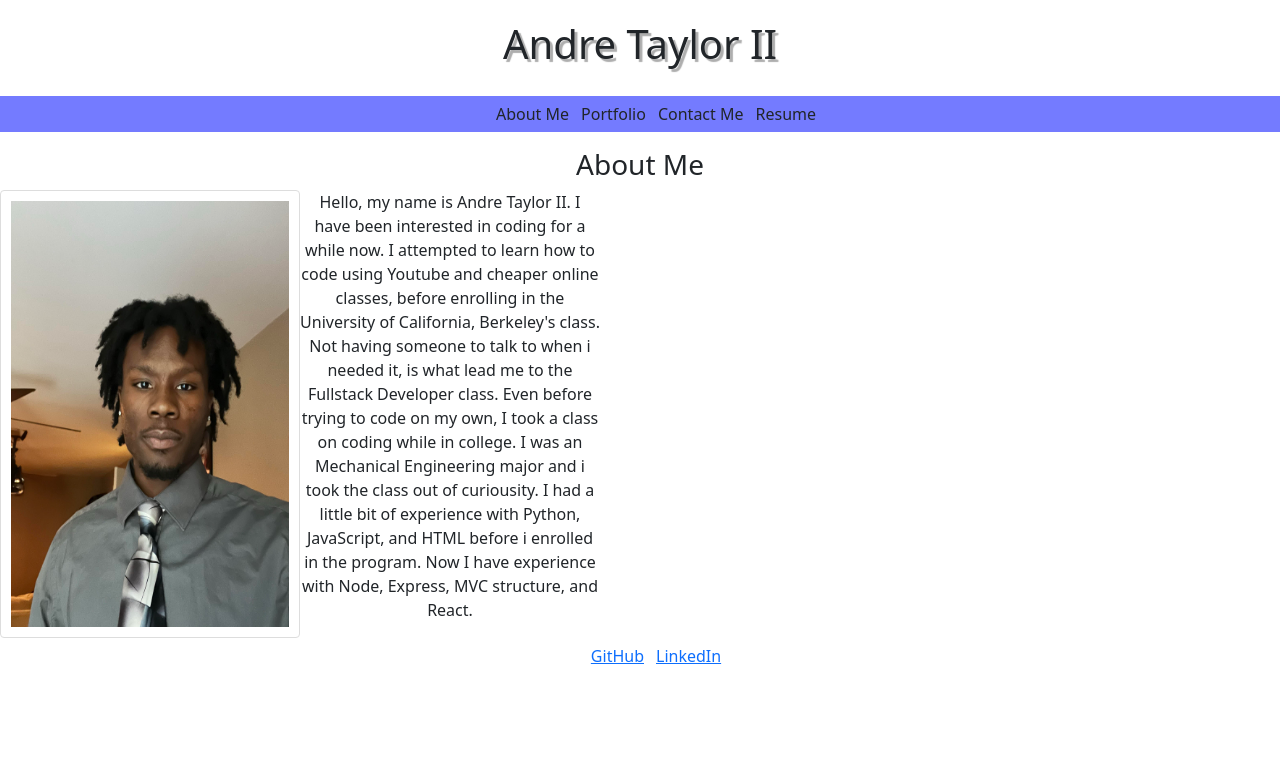
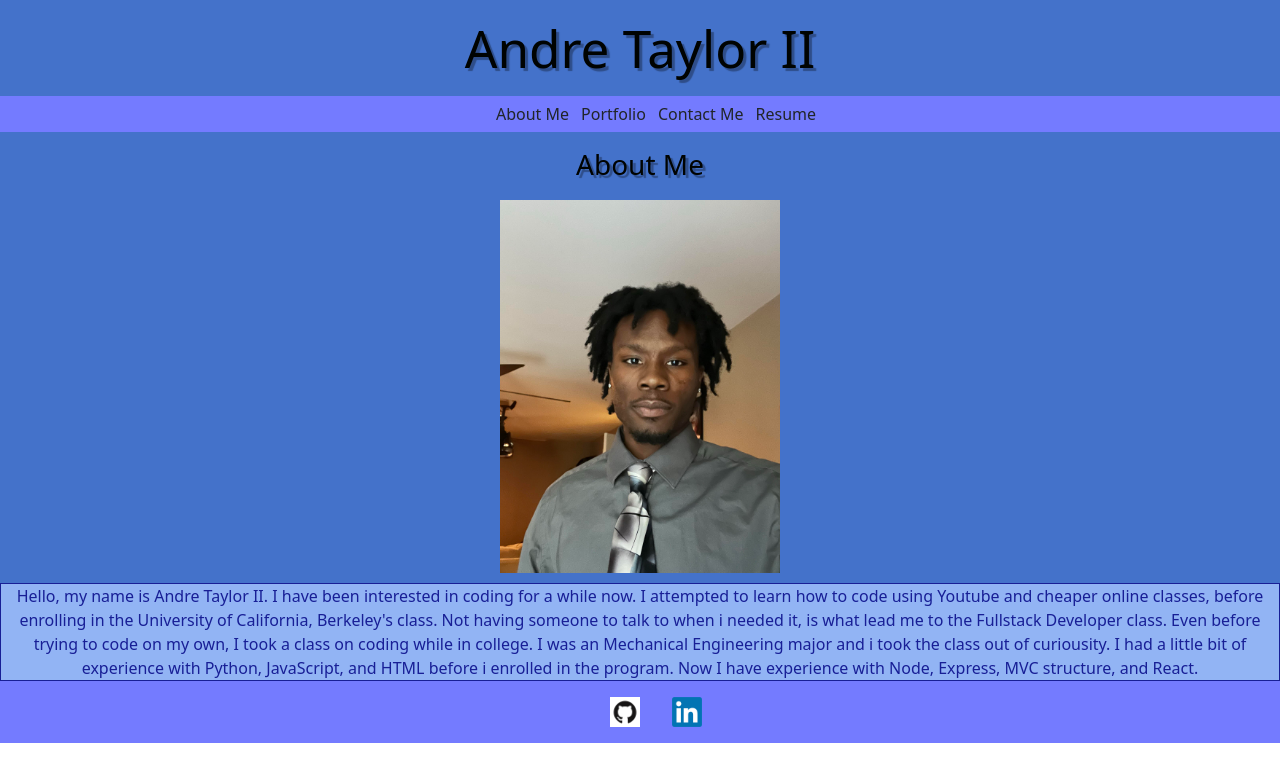
Before and after one commit to Inv-Dre/Portfolio-Using-React, a React (Vite) app: page /About in a window 1280 px wide. Shown: the top 782 px of the page. Built offline with nearby package versions, Linux system fonts and the light colour scheme.

Commit message:
deleted App.css because i wasnt using it. Renamed index.css to App.css. Moved the import of App.css below the bootstrap import so it could over power some of the bootstrap css. Changed the colors of my page and the overall appearance.

```diff
--- a/src/App.css
+++ b/src/App.css
@@ -1,194 +1,155 @@
-* {
-  box-sizing: border-box;
-  margin: 0;
-  padding: 0;
-  font-family: 'Trebuchet MS', 'Lucida Sans Unicode', 'Lucida Grande',
-    'Lucida Sans', Arial, sans-serif;
+:root {
+  font-family: Inter, system-ui, Avenir, Helvetica, Arial, sans-serif;
+  line-height: 1.5;
+  font-weight: 400;
+
+  color-scheme: light dark;
+  color: rgba(255, 255, 255, 0.87);
+
+  font-synthesis: none;
+  text-rendering: optimizeLegibility;
+  -webkit-font-smoothing: antialiased;
+  -moz-osx-font-smoothing: grayscale;
+  -webkit-text-size-adjust: 100%;
+}
+.about-me {
+width:auto;
+height:auto;
+text-align: center;
+}
+.background-color{
+  background-color:#4472CA;
+}
+.contact-me{
+  text-align: center;
 }
 
-body {
-  background-color: whitesmoke;
+.footer{
+  text-align: center;
+  background-color: #747bff;
+}
+.footer-imgs{
+  width:50px;
+  height:50px;
 }
 
-.bucket-app {
+.pictext{
+  /* width:600px; */
+  text-align: center;
+  display:flex;
+  flex-wrap: wrap;
+  justify-content: center;
+
+}
+.portfolio {
+  text-align: center;
+}
+.flex-container {
   display: flex;
-  flex-direction: column;
-  justify-content: flex-start;
-  width: 800px;
-  min-height: 600px;
-  background: black;
+  flex-wrap:wrap;
+  justify-content: center;
+}
+.projects{
+  margin: 5px;
+  padding:0px;
+}
+.description{
+  margin: 10px;
+  padding: 0px;
+  width: auto;
+  height: auto;
+
+}
+.nav-bar{
+  background-color: #747bff;
   text-align: center;
-  margin: 32px auto;
-  border-radius: 20px;
-  padding-bottom: 32px;
+}
+
+li{
+  margin:2px;
+  padding: 4px;
+  display:inline-block;
+}
+
+
+li:hover{
+  color:#ddd
+}
+ul{
+  list-style-type: none;
+}
+
+a {
+  font-weight: 500;
+  color: #090913;
+  text-decoration: inherit;
+}
+a:hover {
+  color: #535bf2;
 }
 
 h1 {
-  margin: 32px 0;
-  color: #fff;
-  font-size: 24px;
+  margin: 0px;
+  padding: 20px 0;
+  color: #000301;
+  text-shadow: 3px 3px 1px rgba(0, 0, 0, 0.322);
+  font-size: 3.2em;
+  line-height: 1.1;
+  text-align: center;
 }
-
-h3 {
-  margin: auto;
-  color: rgb(66, 171, 231);
+h3{
+  color: #000301;
+  text-shadow: 3px 3px 1px rgba(0, 0, 0, 0.322);
+  text-align: center;
+}
+h6{
+  color: #181f96;
   font-size: 20px;
 }
 
-.complete {
-  text-decoration: line-through;
-  opacity: 0.4;
+img {
+  /* border: 1px solid #181f96; */
+  border-radius: 4px;
+  padding: 10px;
+  width: 300px;
+  height:auto;
+}
+p{
+  margin: 0px;
+  padding:0px;
+  color:#181f96;
+  border: 1px solid #181f96;
+  background-color:#92B4F4;
 }
 
-.bucket-form {
-  margin-bottom: 32px;
+button {
+  border-radius: 8px;
+  border: 1px solid transparent;
+  padding: 0.6em 1.2em;
+  font-size: 1em;
+  font-weight: 500;
+  font-family: inherit;
+  background-color: #1a1a1a;
+  cursor: pointer;
+  transition: border-color 0.25s;
+}
+button:hover {
+  border-color: #646cff;
+}
+button:focus,
+button:focus-visible {
+  outline: 4px auto -webkit-focus-ring-color;
 }
 
-.bucket-input {
-  padding: 14px 32px 14px 16px;
-  border-radius: 4px;
-  border: 2px solid #5d0cff;
-  outline: none;
-  width: 320px;
-  background: transparent;
-  color: #fff;
+@media (prefers-color-scheme: light) {
+  :root {
+    color: #213547;
+    background-color: #ffffff;
+  }
+  a:hover {
+    color: #747bff;
+  }
+  button {
+    background-color: #f9f9f9;
+  }
 }
-
-.bucket-input::placeholder {
-  color: #e2e2e2;
-}
-
-.bucket-button {
-  padding: 16px;
-  border: none;
-  border-radius: 4px;
-  cursor: pointer;
-  outline: none;
-  background: #5d0cff;
-  color: #fff;
-  text-transform: capitalize;
-}
-
-.bucket-input.edit {
-  border: 2px solid #149fff;
-}
-
-.bucket-button.edit {
-  background: linear-gradient(
-    90deg,
-    rgba(20, 159, 255, 1) 0%,
-    rgba(17, 122, 255, 1) 100%
-  );
-  padding: 16px 22px;
-}
-
-.bucket-container {
-  display: flex;
-  flex-direction: row;
-  position: relative;
-}
-
-.bucket-row {
-  display: flex;
-  justify-content: space-between;
-  align-items: center;
-  margin: 4px auto;
-  color: #fff;
-  padding: 16px;
-  border-radius: 5px;
-  width: 90%;
-}
-
-.low {
-  background: linear-gradient(
-    90deg,
-    rgba(93, 12, 255, 1) 0%,
-    rgba(155, 0, 250, 1) 100%
-  );
-}
-
-.medium {
-  background: linear-gradient(
-    90deg,
-    rgba(255, 12, 241, 1) 0%,
-    rgba(250, 0, 135, 1) 100%
-  );
-}
-
-.high {
-  background: linear-gradient(
-    90deg,
-    rgba(20, 159, 255, 1) 0%,
-    rgba(17, 122, 255, 1) 100%
-  );
-}
-
-.icons {
-  display: flex;
-  align-items: center;
-  font-size: 24px;
-  cursor: pointer;
-}
-
-.delete-icon {
-  margin-right: 5px;
-  color: #fff;
-}
-
-.edit-icon {
-  color: #fff;
-}
-
-/* Dropdown menu */
-
-/* Dropdown Button */
-.dropbtn {
-  background-color: #ec5700;
-  border-radius: 4px;
-  color: white;
-  padding: 16px;
-  margin: 10px;
-  /* font-size: 16px; */
-  border: none;
-}
-
-/* The container <div> - needed to position the dropdown content */
-.dropdown {
-  position: relative;
-  display: inline-block;
-}
-
-/* Dropdown Content (Hidden by Default) */
-.dropdown-content {
-  display: none;
-  position: absolute;
-  background-color: #ffffff;
-  min-width: 215px;
-  border-radius: 4px;
-  padding: 16px;
-  box-shadow: 0px 8px 16px 0px rgba(0, 0, 0, 0.2);
-  z-index: 1;
-}
-
-/* Links inside the dropdown */
-.dropdown-content p {
-  color: black;
-  padding: 12px 16px;
-  text-decoration: none;
-  display: block;
-}
-
-/* Change color of dropdown links on hover */
-.dropdown-content p:hover {
-  background-color: #ddd;
-}
-
-/* Show the dropdown menu on hover */
-.dropdown:hover .dropdown-content {
-  display: block;
-}
-
-/* Change the background color of the dropdown button when the dropdown content is shown */
-.dropdown:hover .dropbtn {
-  background-color: #5d0cff;
-}
--- a/src/App.jsx
+++ b/src/App.jsx
@@ -8,11 +8,11 @@ import { Outlet } from 'react-router-dom';
 function App() {
     // returns the components of the app
     return (
-    <>
+    <div className="background-color" >
     <Header/>
     <Outlet/>
     <Footer/>
-    </>
+    </div>
     );
   }
 
--- a/src/components/About.jsx
+++ b/src/components/About.jsx
@@ -1,8 +1,8 @@
 function About (){
     return(
-    <div>
+    <div className="about-me">
         <div>
-        <h3 className="about-me">About Me</h3>
+        <h3>About Me</h3>
         </div>
         <div className="pictext">
         <img src ="images/Me.jpg" alt='pic of me'/>
@@ -14,6 +14,7 @@ function About (){
         I had a little bit of experience with Python, JavaScript, and HTML before i enrolled in the program. Now I have experience with Node, Express, MVC structure, and React.
         </p>
         </div>
+
     </div>
     )
 }
--- a/src/components/Contact.jsx
+++ b/src/components/Contact.jsx
@@ -1,18 +1,18 @@
 
 function Contact (){
     return(
-        <div id="contact-me">
+        <div className="contact-me">
         <h3>
             Contact Me
         </h3>
         <form>
-            <input type = 'text' placeholder = 'type your name' name = 'name'  ></input>
+           <input type = 'text' placeholder = 'type your name' name = 'name'  ></input>
         </form>
         <form>
             <input type = 'text' placeholder = 'type your email' name = 'email'  ></input>
         </form>
         <form>
-            <input type = 'text' placeholder = 'short message' name = 'message'  ></input>
+            <input type = 'text' placeholder = 'short message' name = 'message' ></input>
         </form>
         </div>
 
--- a/src/components/Footer.jsx
+++ b/src/components/Footer.jsx
@@ -1,13 +1,12 @@
 function Footer() {
   return (
     <div className='footer'>
-      <ul>
+      <ul className='ul-display'>
         <li>
-          <a href="github.com/Inv-Dre">GitHub</a>
+          <a target='_blank' href="https://www.github.com/Inv-Dre"><img src='images/GitHub.png' alt= 'GitHub logo' className='footer-imgs'/></a>
         </li>
         <li>
-          <a href="https://www.linkedin.com/in/andre-taylor-ii-180507219?lipi=urn%3Ali%3Apage%3Ad_flagship3_profile_view_base_contact_details%3BC9VBvKc0RNe8eRujDqsvVw%3D%3D">
-            LinkedIn
+          <a target='_blank' href="https://www.linkedin.com/in/andre-taylor-ii-180507219?lipi=urn%3Ali%3Apage%3Ad_flagship3_profile_view_base_contact_details%3BC9VBvKc0RNe8eRujDqsvVw%3D%3D"><img src='images/LinkedIn.png' alt= 'linkedin logo' className='footer-imgs'/>
           </a>
         </li>
       </ul>
--- a/src/components/Header.jsx
+++ b/src/components/Header.jsx
@@ -2,7 +2,7 @@ import Navigation from './Navigation';
 
 function Header (){
     return (
-        <div>
+        <div className='header'>
             <h1> Andre Taylor II</h1>
             <Navigation/>
         </div>
--- a/src/components/Navigation.jsx
+++ b/src/components/Navigation.jsx
@@ -6,7 +6,7 @@ function Navigation () {
 
     return (
         <nav className='nav-bar' >
-            <ul>
+            <ul className='ul-display'>
                 <li>
                     <Link
                     to='/About'
--- a/src/components/Resume.jsx
+++ b/src/components/Resume.jsx
@@ -1,12 +1,12 @@
 function Resume (){
     return(
-        <>
         <div>
+        <div className='resume'>
             <h3>Resume</h3>
         </div>
-        <div>
+        <div >
         <a href ='https://drive.google.com/file/d/19--VF0s9o808mEufMXXcWx6-C4zEkLuD/view?usp=drive_link'>Click to veiw and download my resume</a>
-            <ul>
+            <ul className='resume-ul' >
                 <li>
                    HTML
                 </li>
@@ -30,7 +30,7 @@ function Resume (){
                 </li>
             </ul>
         </div>
-        </>
+        </div>
     )
 }
 export default Resume;
--- a/src/index.css
+++ /dev/null
@@ -1,121 +0,0 @@
-:root {
-  font-family: Inter, system-ui, Avenir, Helvetica, Arial, sans-serif;
-  line-height: 1.5;
-  font-weight: 400;
-
-  color-scheme: light dark;
-  color: rgba(255, 255, 255, 0.87);
-
-  font-synthesis: none;
-  text-rendering: optimizeLegibility;
-  -webkit-font-smoothing: antialiased;
-  -moz-osx-font-smoothing: grayscale;
-  -webkit-text-size-adjust: 100%;
-}
-.about-me {
-text-align: center;
-}
-.footer{
-  text-align: center;
-}
-.pictext{
-  width:600px;
-  display:inline-block;
-  text-align: center;
-  display:flex;
-  justify-content: center;
-}
-.portfolio {
-  text-align: center;
-}
-.flex-container {
-  display: flex;
-  flex-wrap:wrap;
-  justify-content: center;
-
-
-}
-.projects{
-  margin: 5px;
-  padding:0px;
-}
-.description{
-  margin: 10px;
-  padding: 0px;
-  width: 300px;
-  height: 150px;
-}
-.nav-bar{
-  background-color: #747bff;
-  text-align: center;
-}
-li{
-  margin:2px;
-  padding: 4px;
-  display:inline-block
-}
-li:hover{
-  color:#ddd
-}
-ul{
-  list-style-type: none;
-}
-
-a {
-  font-weight: 500;
-  color: #646cff;
-  text-decoration: inherit;
-}
-a:hover {
-  color: #535bf2;
-}
-
-h1 {
-  margin: 0px;
-  padding: 20px 0;
-  color: #009f25;
-  text-shadow: 3px 3px 1px rgba(0, 0, 0, 0.322);
-  font-size: 3.2em;
-  line-height: 1.1;
-  text-align: center;
-}
-
-img {
-  border: 1px solid #ddd;
-  border-radius: 4px;
-  padding: 10px;
-  width: 300px;
-  height:auto;
-}
-
-button {
-  border-radius: 8px;
-  border: 1px solid transparent;
-  padding: 0.6em 1.2em;
-  font-size: 1em;
-  font-weight: 500;
-  font-family: inherit;
-  background-color: #1a1a1a;
-  cursor: pointer;
-  transition: border-color 0.25s;
-}
-button:hover {
-  border-color: #646cff;
-}
-button:focus,
-button:focus-visible {
-  outline: 4px auto -webkit-focus-ring-color;
-}
-
-@media (prefers-color-scheme: light) {
-  :root {
-    color: #213547;
-    background-color: #ffffff;
-  }
-  a:hover {
-    color: #747bff;
-  }
-  button {
-    background-color: #f9f9f9;
-  }
-}
--- a/src/main.jsx
+++ b/src/main.jsx
@@ -1,10 +1,8 @@
 import ReactDOM from 'react-dom/client'
-import './index.css'
-
-
 
 import { createBrowserRouter, RouterProvider } from 'react-router-dom';
 import 'bootstrap/dist/css/bootstrap.min.css'
+import './App.css'
 
 import App from './App';
 import Portfolio from './components/Portfolio';
```
Also changed, not shown: public/images/GitHub.png (added), public/images/LinkedIn.png (renamed from public/images/LinkedIn_logo_initials.png.webp).
